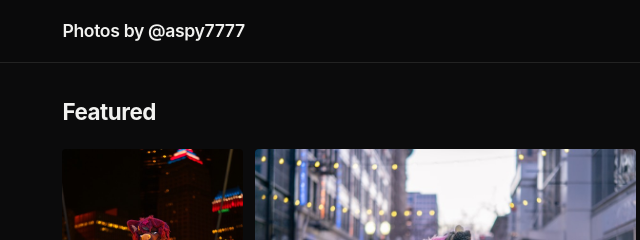
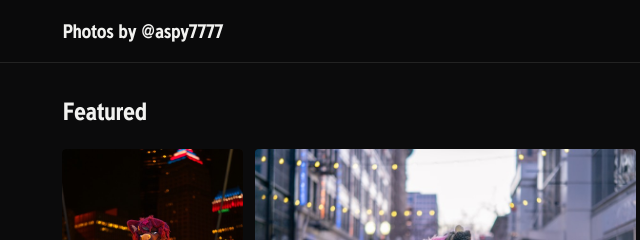
Before and after one commit to steampiano/PhotographyPortfolio, a website: page index.html in a window 1280 px wide. Shown: the top 240 px of the page, 0-640 px from the left. Drawn offline with Linux system fonts and the light colour scheme.

Commit message:
Switch headings to Deansgate Condensed Bold

```diff
--- a/css/style.css
+++ b/css/style.css
@@ -1,3 +1,11 @@
+@font-face {
+  font-family: "Deansgate Condensed";
+  src: url("../fonts/DeansgateCondensed-Bold.ttf") format("truetype");
+  font-weight: 700;
+  font-style: normal;
+  font-display: swap;
+}
+
 :root {
   --bg: #0b0b0c;
   --fg: #f2f2f0;
@@ -30,6 +38,7 @@ body {
 }
 
 h1, h2, .logo {
+  font-family: "Deansgate Condensed", -apple-system, BlinkMacSystemFont, "Helvetica Neue", Helvetica, Arial, sans-serif;
   font-weight: 700;
   letter-spacing: -0.02em;
 }
```
Also changed, not shown: fonts/DeansgateCondensed-Bold.ttf (added).
